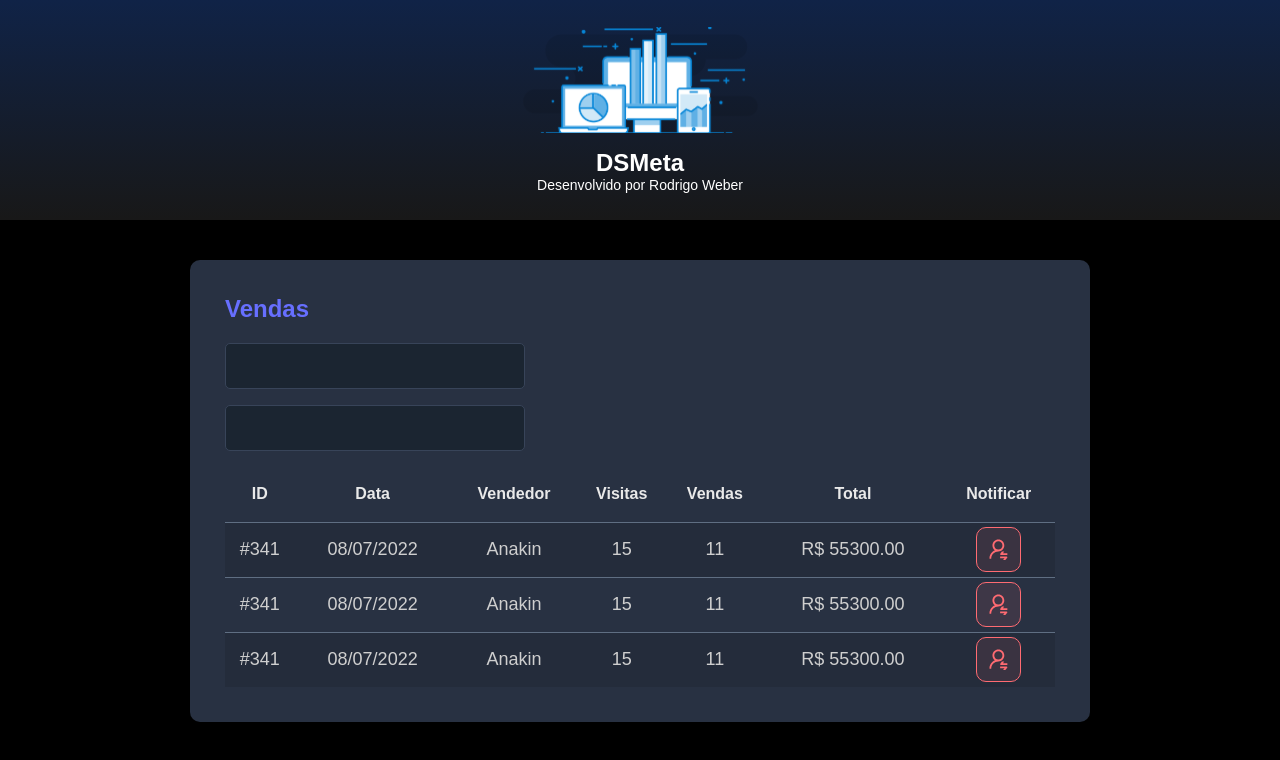
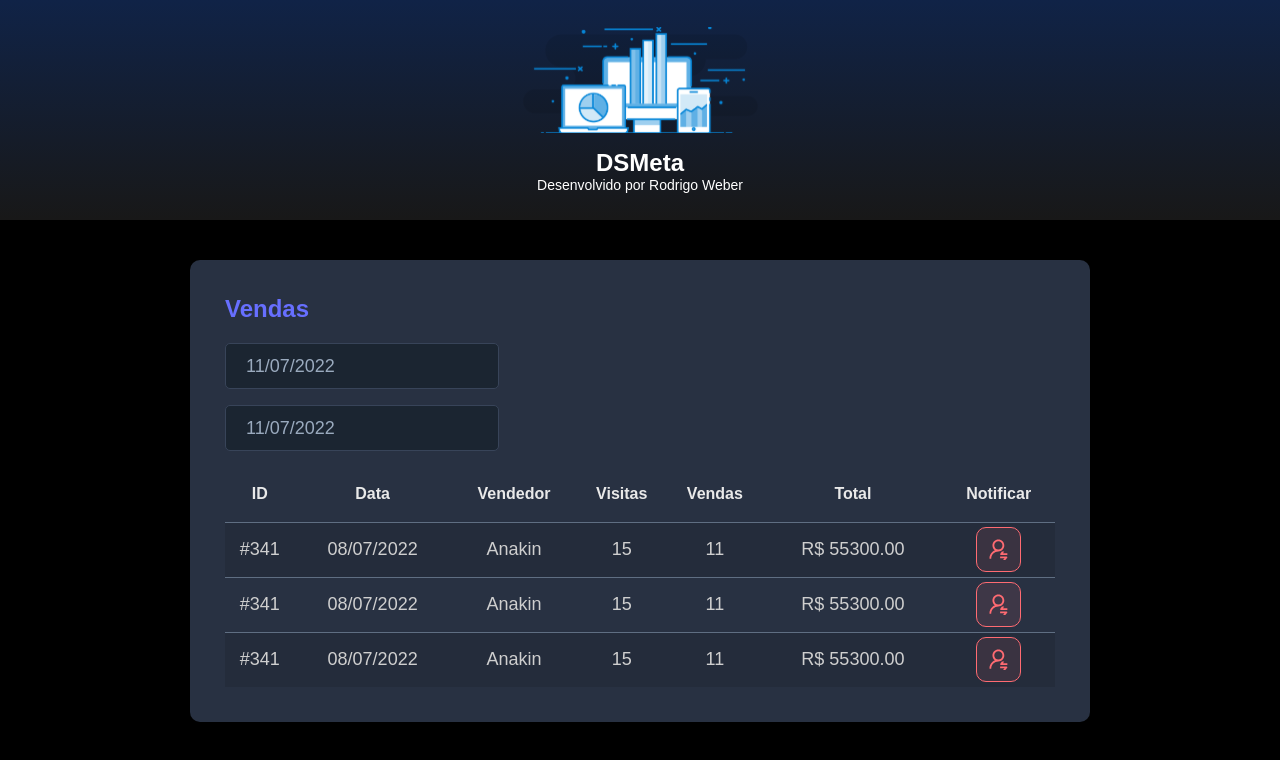
Before and after one commit to rodrigowe1988/dsmeta, a React (Vite) app in the folder frontend/: page / in a window 1280 px wide. Shown: the top 760 px of the page. Built offline with nearby package versions, Linux system fonts and the light colour scheme; a web font is replaced by a local one.

Commit message:
datepicker

```diff
--- a/frontend/package.json
+++ b/frontend/package.json
@@ -8,7 +8,9 @@
     "preview": "vite preview"
   },
   "dependencies": {
+    "@types/react-datepicker": "4.4.2",
     "react": "^18.0.0",
+    "react-datepicker": "4.8.0",
     "react-dom": "^18.0.0"
   },
   "devDependencies": {
--- a/frontend/src/components/SalesCard/index.tsx
+++ b/frontend/src/components/SalesCard/index.tsx
@@ -1,3 +1,6 @@
+import DatePicker from 'react-datepicker';
+import 'react-datepicker/dist/react-datepicker.css';
+
 import NotificationButton from '../NotificationButton';
 import './styles.css';
 
@@ -7,10 +10,20 @@
 			<h2 className="dsmeta-sales-title">Vendas</h2>
 			<div>
 				<div className="dsmeta-form-control-container">
-					<input className="dsmeta-form-control" type="text" />
+					<DatePicker
+						selected={new Date()}
+						onChange={(date: Date) => {}}
+						className="dsmeta-form-control"
+						dateFormat={"dd/MM/yyyy"}
+					/>
 				</div>
 				<div className="dsmeta-form-control-container">
-					<input className="dsmeta-form-control" type="text" />
+				<DatePicker
+						selected={new Date()}
+						onChange={(date: Date) => {}}
+						className="dsmeta-form-control"
+						dateFormat={"dd/MM/yyyy"}
+					/>
 				</div>
 			</div>
 
```
Also changed, not shown: 1 other file (tests, documents, lock files or other folders).
